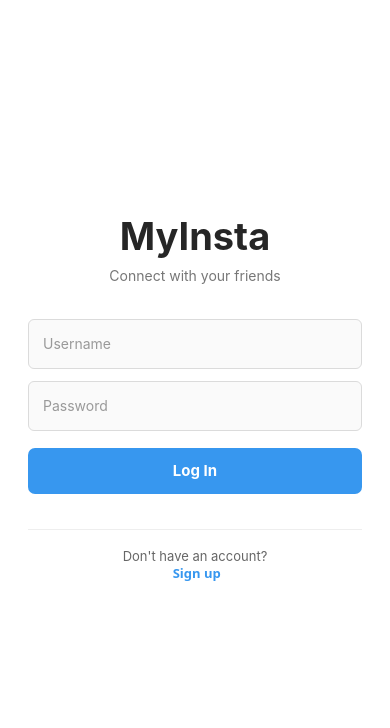
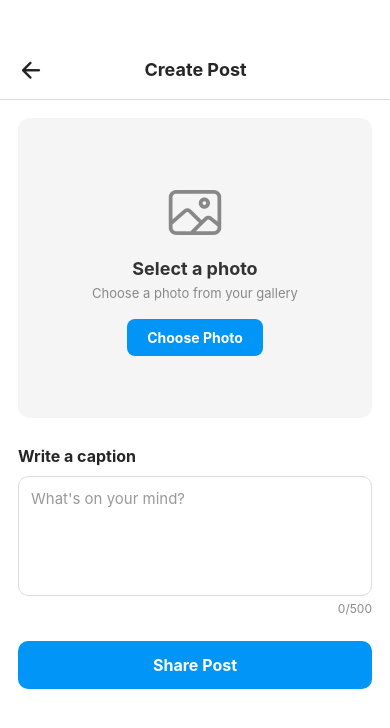
Before and after one commit to Shaniara28/MyInsta, a React Native app in the folder app/: screen /CreatePost in a window 390 px wide. Shown: the top 728 px of the page. Built offline with nearby package versions, Linux system fonts and the light colour scheme.

Commit message:
Feat: Create Post Screen

```diff
--- a/app/navigations/BottomNav.js
+++ b/app/navigations/BottomNav.js
@@ -1,10 +1,14 @@
+
 import { View, Image, TouchableOpacity, StyleSheet } from 'react-native';
 import { Ionicons } from '@expo/vector-icons';
+import { useNavigation } from '@react-navigation/native';
 
 export default function BottomNav() {
+    const navigation = useNavigation();
+
     return (
         <View style={styles.bottomNavigation}>
-            <TouchableOpacity>
+            <TouchableOpacity onPress={() => navigation.navigate('Home')}>
                 <Ionicons name="home" size={26} color="#222" />
             </TouchableOpacity>
 
@@ -12,8 +16,10 @@ export default function BottomNav() {
                 <Ionicons name="search-outline" size={26} color="#222" />
             </TouchableOpacity>
 
-            <TouchableOpacity onPress={() => navigation.navigate('CreatePost')}>
-                <Ionicons name="add-circle-outline" size={27} color="#222" />
+            <TouchableOpacity
+                onPress={() => navigation.navigate('CreatePost')}
+            >
+                <Ionicons name="add-circle-outline" size={28} color="#222" />
             </TouchableOpacity>
 
             <TouchableOpacity>
@@ -27,7 +33,7 @@ export default function BottomNav() {
                 />
             </TouchableOpacity>
         </View>
-    )
+    );
 }
 
 const styles = StyleSheet.create({
@@ -45,4 +51,4 @@ const styles = StyleSheet.create({
         height: 27,
         borderRadius: 14,
     },
-})
+});
--- a/app/navigations/Root.js
+++ b/app/navigations/Root.js
@@ -15,8 +15,8 @@ export default function RootStack() {
             <Stack.Screen name="Login" component={Login} options={{ headerShown: false }} />
             <Stack.Screen name="Register" component={Register} options={{ headerShown: false }} />
             <Stack.Screen name="Home" component={Home} options={{ headerShown: false }} />
-            <Stack.Screen name="Create Post" component={CreatePost} />
-            <Stack.Screen name="Post Detail" component={PostDetail} />
+            <Stack.Screen name="CreatePost" component={CreatePost} options={{ headerShown: false }} />
+            <Stack.Screen name="PostDetail" component={PostDetail} />
             <Stack.Screen name="Search" component={Seacrh} />
             <Stack.Screen name="Profile" component={Profile} />
         </Stack.Navigator>
--- a/app/package.json
+++ b/app/package.json
@@ -8,6 +8,7 @@
     "@react-navigation/native": "^7.5.1",
     "@react-navigation/native-stack": "^7.21.0",
     "expo": "~58.0.17",
+    "expo-image-picker": "~58.0.10",
     "expo-status-bar": "~58.0.4",
     "react": "19.3.0",
     "react-native": "0.88.0",
--- a/app/screen/CreatePost.js
+++ b/app/screen/CreatePost.js
@@ -1,9 +1,263 @@
-import { View, Text } from "react-native";
 
-export default function CreatePost() {
+import { useState } from 'react';
+import {
+    View,
+    Text,
+    TextInput,
+    Image,
+    TouchableOpacity,
+    StyleSheet,
+    Alert,
+    ScrollView,
+} from 'react-native';
+import * as ImagePicker from 'expo-image-picker';
+import { Ionicons } from '@expo/vector-icons';
+
+export default function CreatePost({ navigation, route }) {
+    const [image, setImage] = useState(null);
+    const [caption, setCaption] = useState('');
+
+    async function pickImage() {
+        const result = await ImagePicker.launchImageLibraryAsync({
+            mediaTypes: ['images'],
+            allowsEditing: true,
+            aspect: [1, 1],
+            quality: 0.8,
+        });
+
+        if (!result.canceled) {
+            setImage(result.assets[0].uri);
+        }
+    }
+
+    function handleShare() {
+        if (!image) {
+            Alert.alert('Post Failed', 'Please select an image first.');
+            return;
+        }
+
+        const newPost = {
+            id: Date.now().toString(),
+            username: 'you',
+            profileImage: 'https://i.pravatar.cc/150?img=12',
+            postImage: image,
+            caption: caption,
+            likes: 0,
+            isLiked: false,
+        };
+
+        route.params?.onCreatePost?.(newPost);
+
+        Alert.alert('Success', 'Your post has been shared!', [
+            {
+                text: 'OK',
+                onPress: () => navigation.goBack(),
+            },
+        ]);
+    }
+
     return (
-        <View style={{ flex: 1, alignItems: 'center', justifyContent: 'center' }}>
-            <Text>CreatePost</Text>
+        <View style={styles.container}>
+            {/* Header */}
+            <View style={styles.header}>
+                <TouchableOpacity onPress={() => navigation.goBack()}>
+                    <Ionicons name="arrow-back" size={26} color="#222" />
+                </TouchableOpacity>
+
+                <Text style={styles.headerTitle}>Create Post</Text>
+                <Text></Text>
+            </View>
+
+            <ScrollView>
+                {/* Image Preview */}
+                <TouchableOpacity
+                    style={styles.imageContainer}
+                    onPress={pickImage}
+                >
+                    {image ? (
+                        <Image
+                            source={{ uri: image }}
+                            style={styles.previewImage}
+                        />
+                    ) : (
+                        <View style={styles.imagePlaceholder}>
+                            <Ionicons
+                                name="image-outline"
+                                size={60}
+                                color="#888"
+                            />
+                            <Text style={styles.imageTitle}>
+                                Select a photo
+                            </Text>
+                            <Text style={styles.imageSubtitle}>
+                                Choose a photo from your gallery
+                            </Text>
+
+                            <View style={styles.selectButton}>
+                                <Text style={styles.selectButtonText}>
+                                    Choose Photo
+                                </Text>
+                            </View>
+                        </View>
+                    )}
+                </TouchableOpacity>
+
+                {image && (
+                    <TouchableOpacity
+                        style={styles.changeImageButton}
+                        onPress={pickImage}
+                    >
+                        <Ionicons
+                            name="image-outline"
+                            size={18}
+                            color="#0095F6"
+                        />
+                        <Text style={styles.changeImageText}>
+                            Change Photo
+                        </Text>
+                    </TouchableOpacity>
+                )}
+
+                {/* Caption */}
+                <View style={styles.captionContainer}>
+                    <Text style={styles.label}>Write a caption</Text>
+
+                    <TextInput
+                        style={styles.captionInput}
+                        placeholder="What's on your mind?"
+                        placeholderTextColor="#999"
+                        multiline
+                        value={caption}
+                        onChangeText={setCaption}
+                        maxLength={500}
+                    />
+
+                    <Text style={styles.characterCount}>
+                        {caption.length}/500
+                    </Text>
+                </View>
+
+                {/* Share Button */}
+                <TouchableOpacity
+                    style={styles.shareButton}
+                    onPress={handleShare}
+                >
+                    <Text style={styles.shareButtonText}>Share Post</Text>
+                </TouchableOpacity>
+            </ScrollView>
         </View>
     );
 }
+
+const styles = StyleSheet.create({
+    container: {
+        flex: 1,
+        backgroundColor: '#FFFFFF',
+        paddingVertical: 40
+    },
+    header: {
+        height: 60,
+        paddingHorizontal: 18,
+        flexDirection: 'row',
+        alignItems: 'center',
+        justifyContent: 'space-between',
+        borderBottomWidth: 0.5,
+        borderBottomColor: '#DDDDDD',
+    },
+    headerTitle: {
+        fontSize: 18,
+        fontWeight: 'bold',
+        color: '#262626',
+        marginStart: -25
+    },
+    imageContainer: {
+        margin: 18,
+        height: 300,
+        borderRadius: 12,
+        overflow: 'hidden',
+        backgroundColor: '#F5F5F5',
+    },
+    imagePlaceholder: {
+        flex: 1,
+        justifyContent: 'center',
+        alignItems: 'center',
+    },
+    imageTitle: {
+        fontSize: 18,
+        fontWeight: 'bold',
+        color: '#333333',
+        marginTop: 12,
+    },
+    imageSubtitle: {
+        fontSize: 13,
+        color: '#888888',
+        marginTop: 6,
+    },
+    selectButton: {
+        backgroundColor: '#0095F6',
+        paddingHorizontal: 20,
+        paddingVertical: 10,
+        borderRadius: 8,
+        marginTop: 18,
+    },
+    selectButtonText: {
+        color: '#FFFFFF',
+        fontWeight: 'bold',
+    },
+    previewImage: {
+        width: '100%',
+        height: '100%',
+    },
+    changeImageButton: {
+        flexDirection: 'row',
+        alignItems: 'center',
+        justifyContent: 'center',
+        marginTop: -5,
+        marginBottom: 20,
+    },
+    changeImageText: {
+        color: '#0095F6',
+        marginLeft: 6,
+        fontWeight: '600',
+    },
+    captionContainer: {
+        paddingHorizontal: 18,
+        marginTop: 10,
+    },
+    label: {
+        fontSize: 16,
+        fontWeight: 'bold',
+        color: '#262626',
+        marginBottom: 10,
+    },
+    captionInput: {
+        minHeight: 120,
+        borderWidth: 1,
+        borderColor: '#DDDDDD',
+        borderRadius: 10,
+        padding: 12,
+        fontSize: 15,
+        color: '#262626',
+        textAlignVertical: 'top',
+    },
+    characterCount: {
+        textAlign: 'right',
+        color: '#888888',
+        fontSize: 12,
+        marginTop: 5,
+    },
+    shareButton: {
+        backgroundColor: '#0095F6',
+        marginHorizontal: 18,
+        marginTop: 25,
+        marginBottom: 30,
+        paddingVertical: 14,
+        borderRadius: 10,
+        alignItems: 'center',
+    },
+    shareButtonText: {
+        color: '#FFFFFF',
+        fontSize: 16,
+        fontWeight: 'bold',
+    },
+});
--- a/app/screen/Home.js
+++ b/app/screen/Home.js
@@ -126,7 +126,7 @@ export default function Home({ navigation }) {
         <View style={styles.container}>
             {/* Header */}
             <View style={styles.header}>
-                <Text style={styles.logo}>MySocial</Text>
+                <Text style={styles.logo}>MyInsta</Text>
 
                 <View style={styles.headerActions}>
                     <TouchableOpacity onPress={() => navigation.navigate('CreatePost')}>
```
Also changed, not shown: 1 other file (tests, documents, lock files or other folders).
